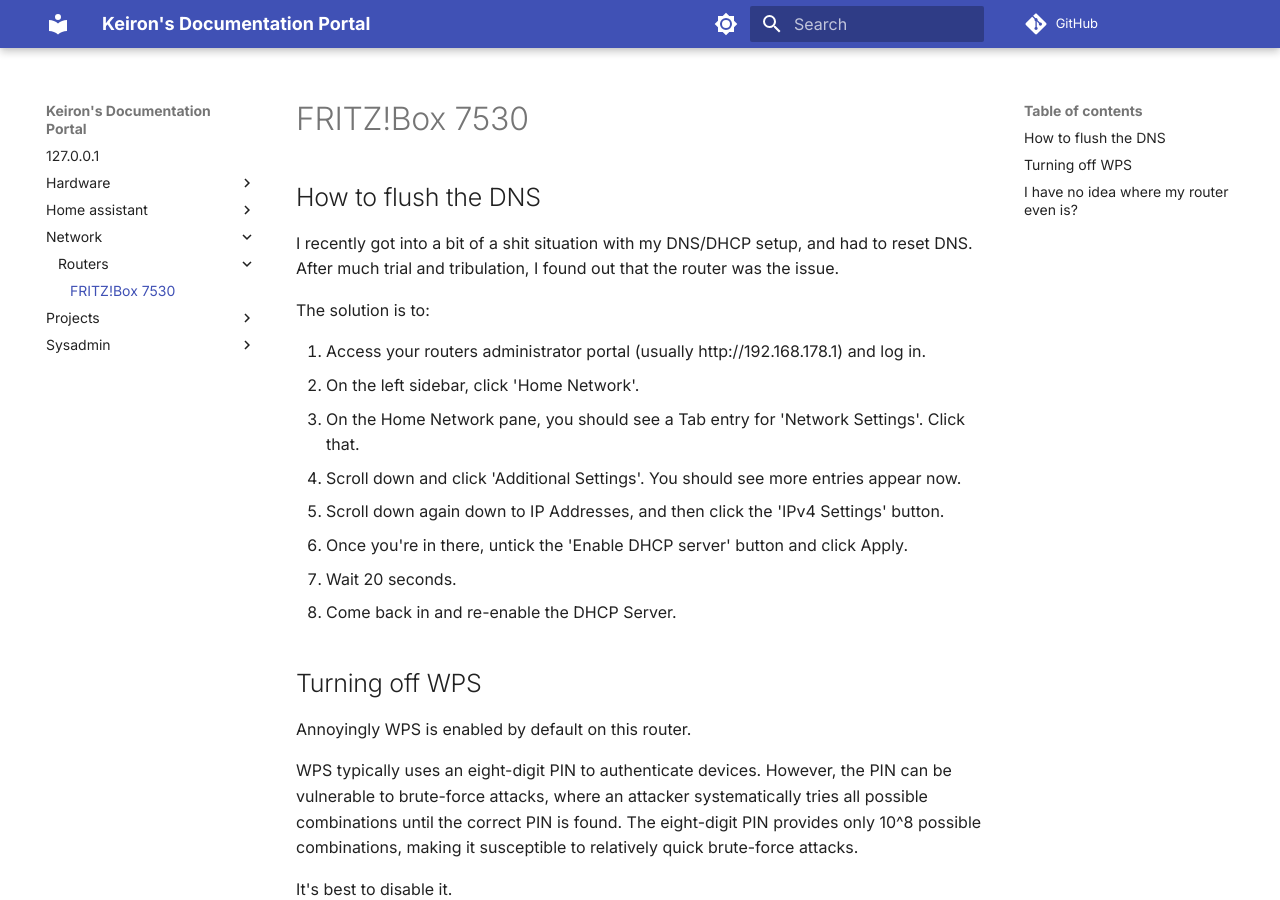
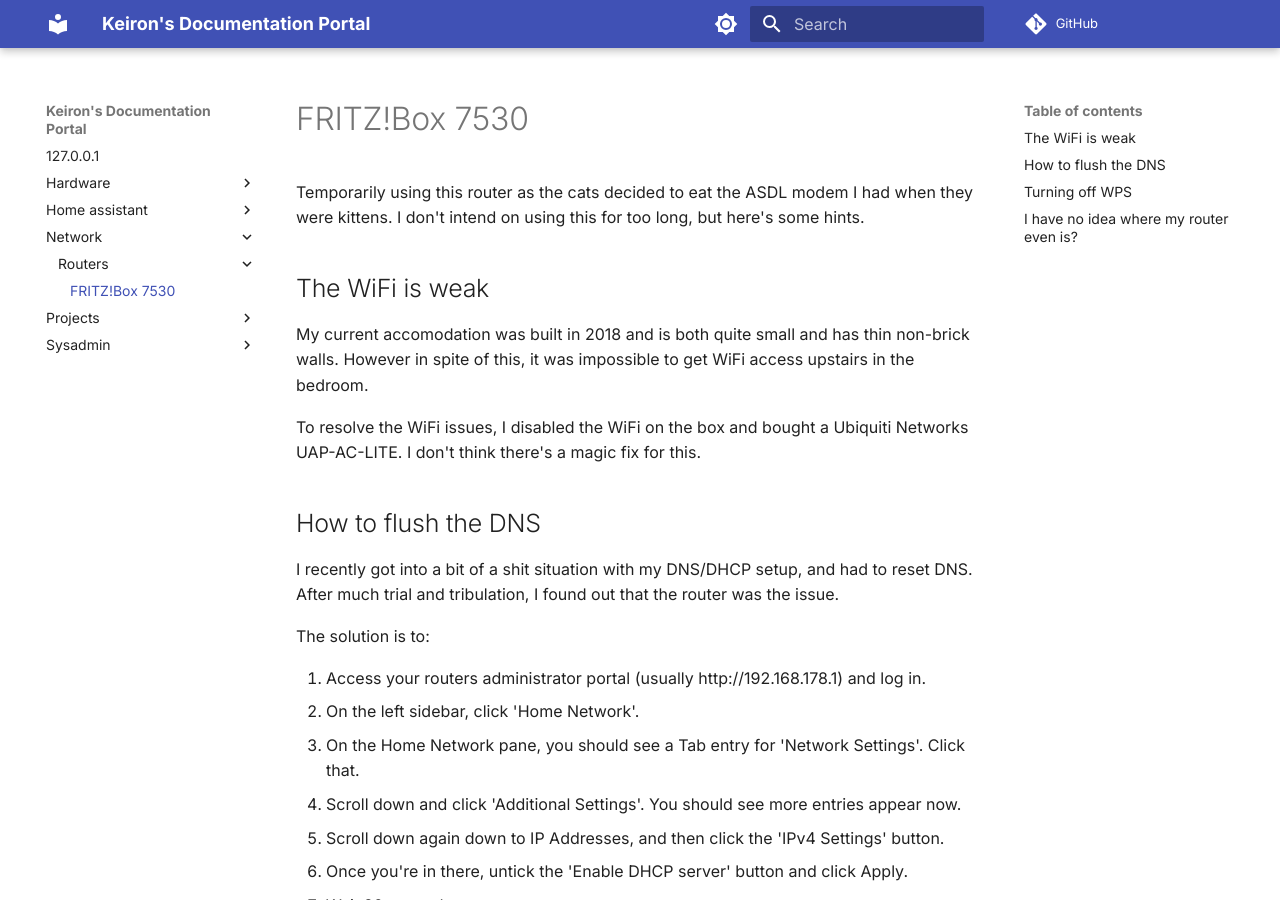
Before and after one commit to KeironO/docs, an MkDocs documentation site: the page built from docs/network/routers/fritzbox7530.md, in a window 1280 px wide and 900 px high. Built offline with MkDocs 1.6.1 and Material for MkDocs 9.7.7, drawn with Linux system fonts in a browser that asks for light colours; comment, search, counter and statistics services are not loaded.

Commit message:
Added more doc

```diff
--- a/docs/network/routers/fritzbox7530.md
+++ b/docs/network/routers/fritzbox7530.md
@@ -1,4 +1,12 @@
 # FRITZ!Box 7530
+
+Temporarily using this router as the cats decided to eat the ASDL modem I had when they were kittens. I don't intend on using this for too long, but here's some hints.
+
+## The WiFi is weak
+
+My current accomodation was built in 2018 and is both quite small and has thin non-brick walls. However in spite of this, it was impossible to get WiFi access upstairs in the bedroom.
+
+To resolve the WiFi issues, I disabled the WiFi on the box and bought a Ubiquiti Networks UAP-AC-LITE. I don't think there's a magic fix for this.
 
 ## How to flush the DNS
 
```
